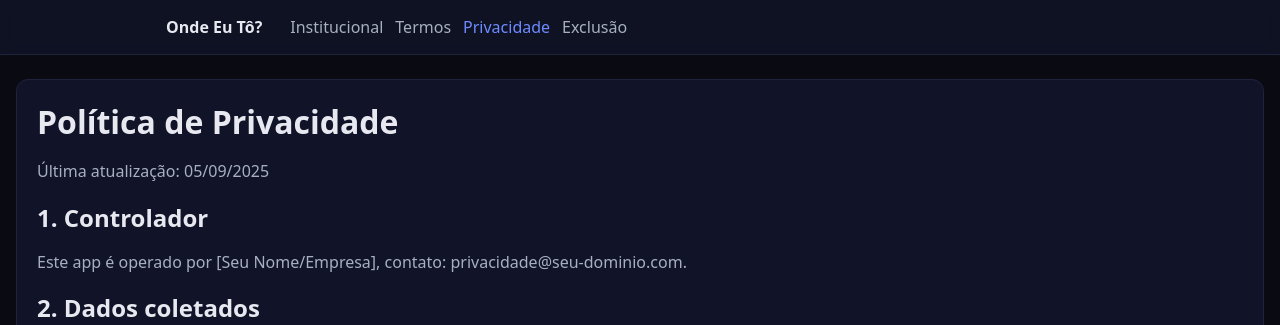
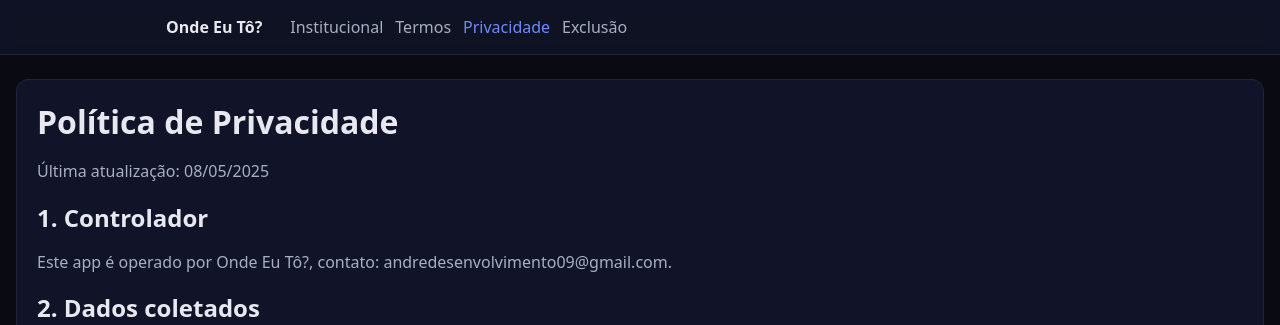
Before and after one commit to theandreteixeira/onde-eu-to-web, a React (Vite) app: page /privacidade in a window 1280 px wide. Shown: the top 325 px of the page. Built offline with nearby package versions, Linux system fonts and the light colour scheme.

Commit message:
feat: replace placeholders

```diff
--- a/src/pages/Privacy.jsx
+++ b/src/pages/Privacy.jsx
@@ -8,10 +8,10 @@
         <meta name="description" content="Política de Privacidade do aplicativo Onde Eu Tô?." />
       </Helmet>
       <h1>Política de Privacidade</h1>
-      <p>Última atualização: 05/09/2025</p>
+      <p>Última atualização: 08/05/2025</p>
 
       <h2>1. Controlador</h2>
-      <p>Este app é operado por [Seu Nome/Empresa], contato: privacidade@seu-dominio.com.</p>
+      <p>Este app é operado por Onde Eu Tô?, contato: andredesenvolvimento09@gmail.com.</p>
 
       <h2>2. Dados coletados</h2>
       <ul>
--- a/src/pages/Terms.jsx
+++ b/src/pages/Terms.jsx
@@ -8,7 +8,7 @@
         <meta name="description" content="Termos de Uso do aplicativo Onde Eu Tô?." />
       </Helmet>
       <h1>Termos de Uso</h1>
-      <p>Última atualização: 05/09/2025</p>
+      <p>Última atualização: 08/09/2025</p>
 
       <h2>1. Sobre o app</h2>
       <p><strong>Onde Eu Tô?</strong> é um jogo mobile em que você observa uma cena no Street View e tenta adivinhar o local no mapa. O app utiliza APIs do Google (Maps/Street View).</p>
@@ -38,7 +38,7 @@
       <p>Podemos atualizar estes Termos a qualquer momento. A versão vigente é a publicada neste site.</p>
 
       <h2>8. Contato</h2>
-      <p>E-mail de contato: suporte@seu-dominio.com</p>
+      <p>E-mail de contato: andredesenvolvimento09@gmail.com</p>
     </div>
   );
 }
```
